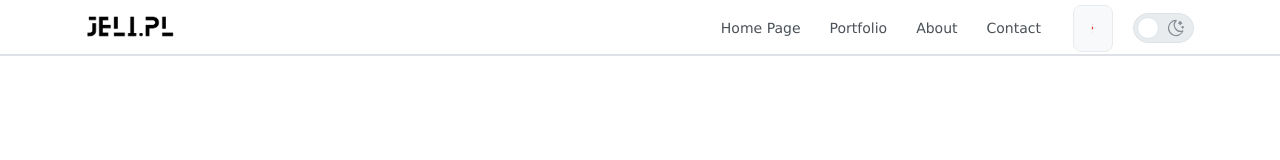
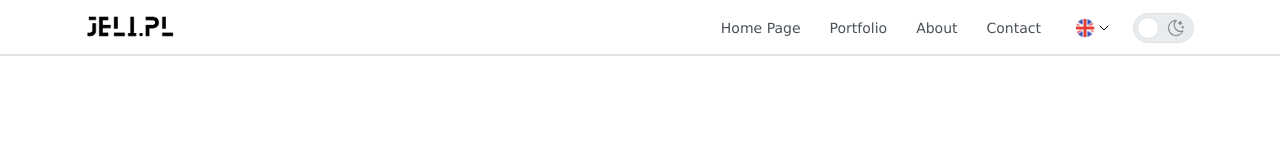
Before and after one commit to jeli-t/jeli.pl, a Next.js app in the folder frontend/: page /en/about in a window 1280 px wide. Shown: the top 160 px of the page. Built offline with nearby package versions, Linux system fonts and the light colour scheme.

Commit message:
fix LanguagePicker size

```diff
--- a/frontend/components/LanguagePicker/LanguagePicker.module.css
+++ b/frontend/components/LanguagePicker/LanguagePicker.module.css
@@ -1,18 +1,16 @@
 .control {
-  width: rem(40px);
-  margin: 15px;
+  height: 30px;
   display: flex;
   justify-content: space-between;
   align-items: center;
   padding: var(--mantine-spacing-xs) var(--mantine-spacing-md);
   border-radius: var(--mantine-radius-md);
-  border: rem(1px) solid light-dark(var(--mantine-color-gray-2), var(--mantine-color-dark-6));
   transition: background-color 150ms ease;
-  transition: width 300ms;
-  background-color: light-dark(var(--mantine-color-gray-0), var(--mantine-color-dark-5));
+  transition: width 400ms;
 
   &[data-expanded] {
-    width: rem(150px);
+    justify-content: space-around;
+    width: 160px;
     background-color: light-dark(var(--mantine-color-gray-0), var(--mantine-color-dark-5));
   }
 
@@ -21,7 +19,8 @@
   }
 
   @media (max-width: $mantine-breakpoint-sm) {
-    width: rem(130px);
+    justify-content: space-between;
+    width: 160px;
     margin-left: 8px;
     margin-top: 20px;
   }
```
